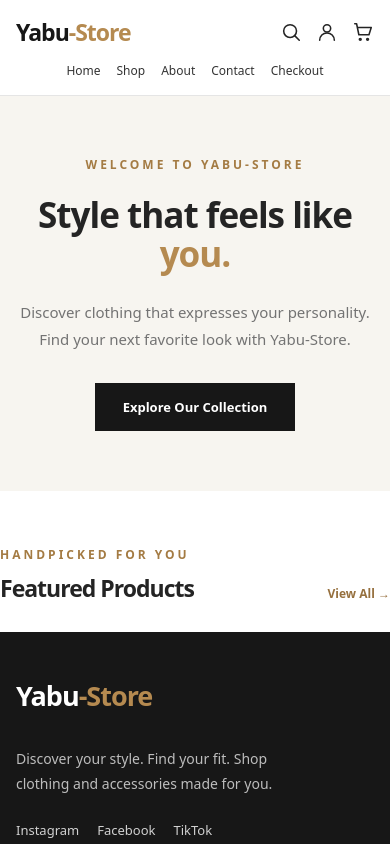
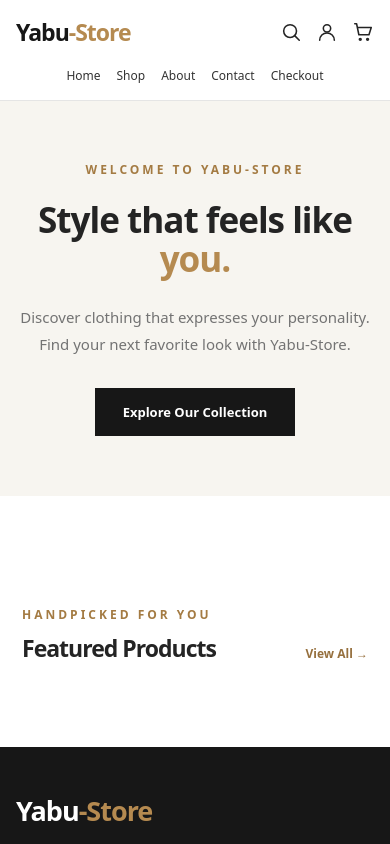
Before and after one commit to beyob687-byte/Yabu-Store, a Next.js app in the folder yabustore/: page / in a window 390 px wide. Shown: the top 844 px of the page. Built offline with nearby package versions, Linux system fonts and the light colour scheme.

Commit message:
Add forgotten file for landing page UI

```diff
--- a/yabustore/app/globals.css
+++ b/yabustore/app/globals.css
@@ -146,7 +146,7 @@ img {
 /* Welcome Banner */
 
 .hero {
-  padding: 100px 32px;
+  padding: 100px 20px 110px;
   border-radius: 0;
   background: var(--surface);
   text-align: center;
@@ -213,6 +213,7 @@ img {
 
 .featured-section {
   margin-top: 80px;
+  padding: 100px 20px 110px;
 }
 
 .section-heading {
@@ -437,6 +438,7 @@ img {
 
   .featured-section {
     margin-top: 55px;
+    padding: 55px 22px;
   }
 
   .section-heading {
@@ -458,7 +460,7 @@ img {
 
   .header-inner {
     min-height: 68px;
-    gap: 14px;
+    gap: 19px;
     padding: 16px;
   }
 
```
